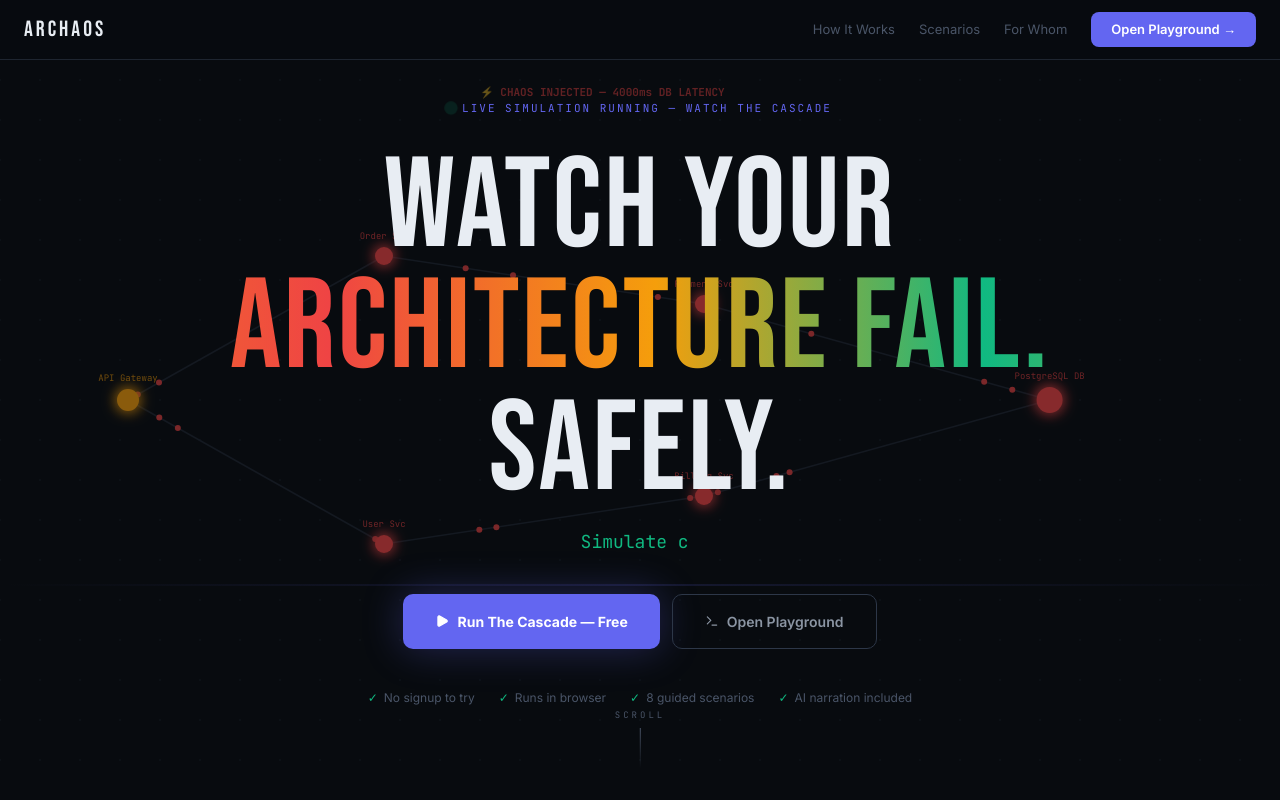
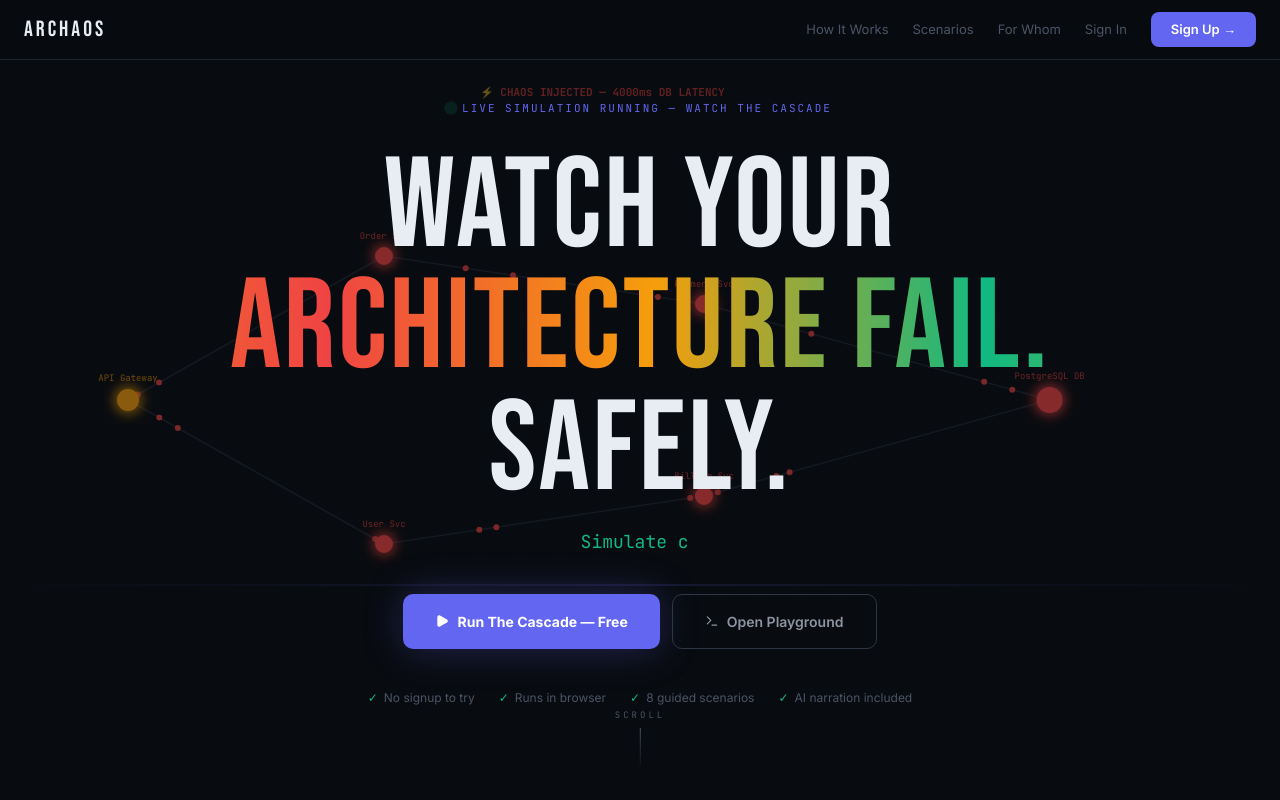
Before and after one commit to narwal4421/Archaos, a React (Vite) app in the folder apps/web/: page / in a window 1280 px wide. Shown: the top 800 px of the page. Built offline with nearby package versions, Linux system fonts and the light colour scheme; no server answers.

Commit message:
feat: add login, signup, and dashboard links to landing page navbar

```diff
--- a/apps/web/src/pages/Landing.tsx
+++ b/apps/web/src/pages/Landing.tsx
@@ -11,6 +11,7 @@ import {
   GitBranch, BookOpen,
   GraduationCap, ShieldAlert, Flame, Cpu,
 } from 'lucide-react'
+import { useAuthStore } from '../stores/authStore'
 
 // ─── CSS ─────────────────────────────────────────────────────────────────────
 const CSS = `
@@ -801,6 +802,7 @@ function Ticker() {
 // ─── MAIN ─────────────────────────────────────────────────────────────────────
 export function Landing() {
   const nav = useNavigate()
+  const { logout, isAuthenticated } = useAuthStore()
 
   return (
     <div style={{ background: 'var(--bg)', color: 'var(--text1)', minHeight: '100vh', overflowX: 'hidden' }}>
@@ -824,13 +826,50 @@ export function Landing() {
               className="hidden sm:block"
             >{l}</a>
           ))}
+
+          {isAuthenticated() ? (
+            <>
+              <Link to="/dashboard" style={{ color: 'var(--text3)', transition: 'color 0.2s' }}
+                onMouseEnter={e => (e.currentTarget.style.color = 'var(--text1)')}
+                onMouseLeave={e => (e.currentTarget.style.color = 'var(--text3)')}
+              >
+                Dashboard
+              </Link>
+              <button
+                onClick={logout}
+                style={{
+                  background: 'transparent', border: 'none', color: 'var(--text3)', cursor: 'pointer', transition: 'color 0.2s', fontSize: 13, padding: 0
+                }}
+                onMouseEnter={e => (e.currentTarget.style.color = 'var(--text1)')}
+                onMouseLeave={e => (e.currentTarget.style.color = 'var(--text3)')}
+              >
+                Sign Out
+              </button>
               <Link to="/editor" style={{
                 padding: '8px 20px', borderRadius: 8, fontSize: 13, fontWeight: 600,
                 background: 'var(--indigo)', color: '#fff', transition: 'opacity 0.2s'
               }}
                 onMouseEnter={e => (e.currentTarget.style.opacity = '0.85')}
                 onMouseLeave={e => (e.currentTarget.style.opacity = '1')}
-          >Open Playground →</Link>
+              >Playground →</Link>
+            </>
+          ) : (
+            <>
+              <Link to="/auth" style={{ color: 'var(--text3)', transition: 'color 0.2s' }}
+                onMouseEnter={e => (e.currentTarget.style.color = 'var(--text1)')}
+                onMouseLeave={e => (e.currentTarget.style.color = 'var(--text3)')}
+              >
+                Sign In
+              </Link>
+              <Link to="/auth" state={{ mode: 'register' }} style={{
+                padding: '8px 20px', borderRadius: 8, fontSize: 13, fontWeight: 600,
+                background: 'var(--indigo)', color: '#fff', transition: 'opacity 0.2s'
+              }}
+                onMouseEnter={e => (e.currentTarget.style.opacity = '0.85')}
+                onMouseLeave={e => (e.currentTarget.style.opacity = '1')}
+              >Sign Up →</Link>
+            </>
+          )}
         </div>
       </nav>
 
```
Lines whose indentation alone changed are shown as unchanged.
